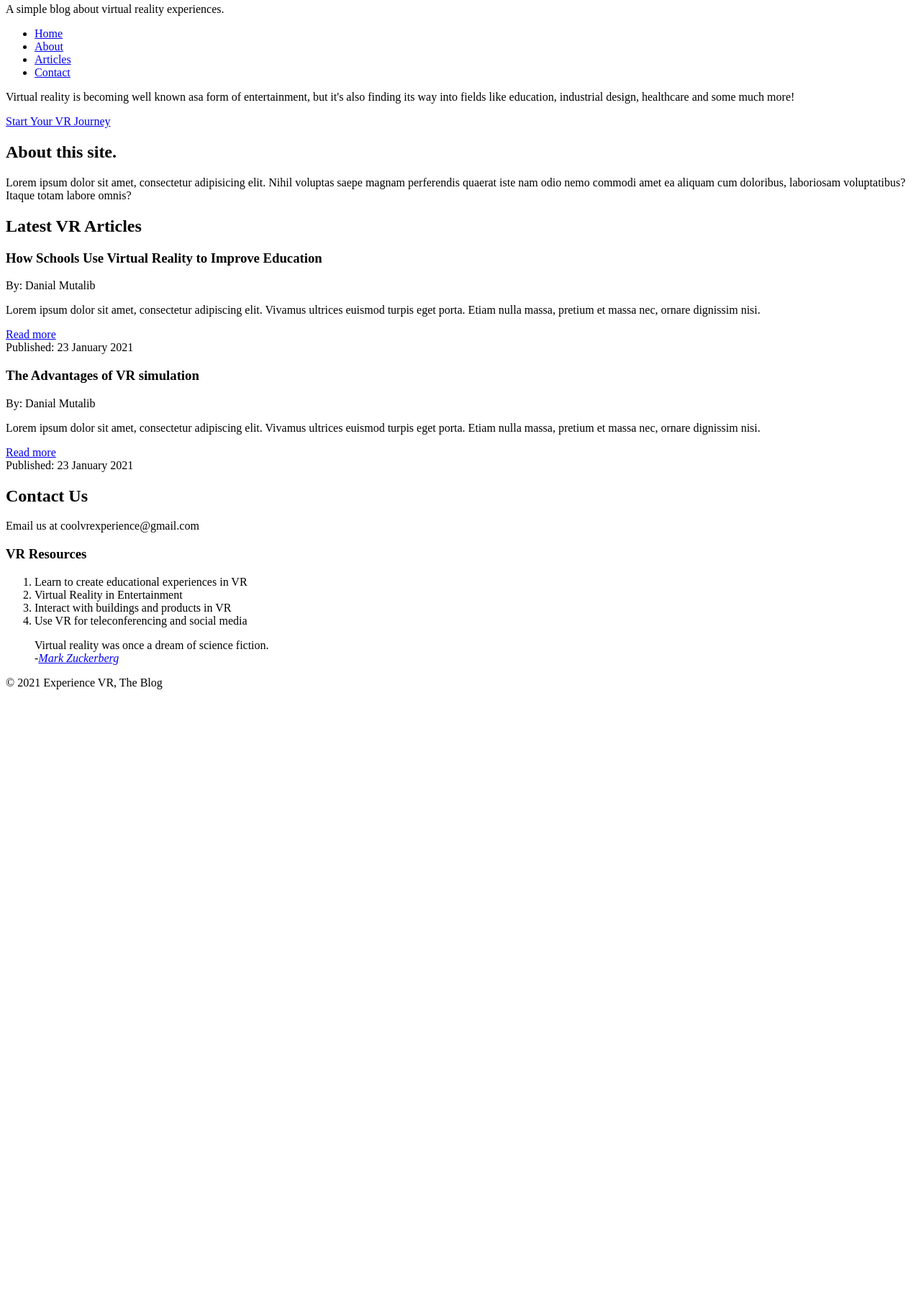
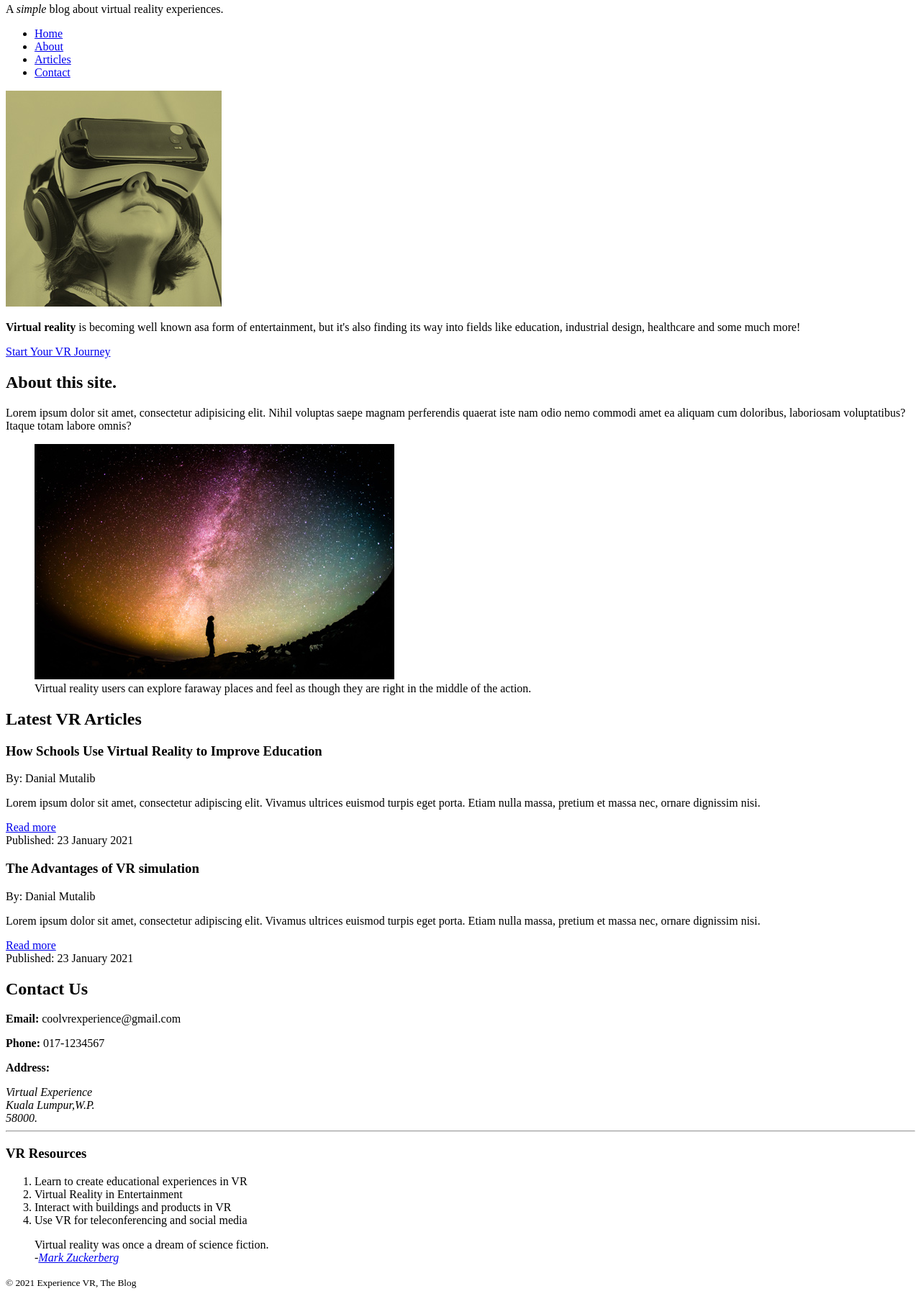
Before and after one commit to TreehouseFrontEndDevTutorials-WORKSPACE/TreehouseFrontEndTrack_ImagesTextAndLinks-WORKSPACE, a plain HTML site: page index.html in a window 1280 px wide. Shown: the part 76-1870 px from the top of the page at 72% size. Before the commit the page ends 1050 px from the top, so only its background shows below. Drawn offline with Linux system fonts and the light colour scheme.

Commit message:
Updated and changes to folder
-Added pathfiles to root folder

```diff
--- a/index.html
+++ b/index.html
@@ -9,7 +9,7 @@
     <div>
         <header>
             <h1>Experience VR</h1>
-            <p> A simple blog about virtual reality experiences.</p>
+            <p> A <em>simple</em> blog about virtual reality experiences.</p>
 
             <nav>
                 <ul>
@@ -21,7 +21,8 @@
             </nav>
         </header>
 
-        <p>Virtual reality is becoming well known asa  form of entertainment, but it's also
+        <img src="img/featured.jpg" alt="Image 1">
+        <p><strong>Virtual reality</strong> is becoming well known asa  form of entertainment, but it's also
             finding its way into fields like education, industrial design, healthcare and some much more!
         </p>
 
@@ -32,6 +33,12 @@
                 <p>Lorem ipsum dolor sit amet, consectetur adipisicing elit. Nihil
                     voluptas saepe magnam perferendis quaerat iste nam odio nemo commodi
                     amet ea aliquam cum doloribus, laboriosam voluptatibus? Itaque totam labore omnis?</p>
+                    <figure>
+                    <img src="img/vr-space.jpg" alt="Space Picture">
+                        <figcaption>
+                            Virtual reality users can explore faraway places and feel as though they are right in the middle of the action.
+                        </figcaption>
+                    </figure>
             </section>
 
             <section>
@@ -45,7 +52,7 @@
                     <p>Lorem ipsum dolor sit amet, consectetur adipiscing elit. Vivamus ultrices euismod turpis eget porta. Etiam nulla massa,
                     pretium et massa nec, ornare dignissim nisi.</p>
 
-                    <a href="article.html">Read more</a>
+                    <a href="articles/2021/article.html">Read more</a>
                     <footer>Published: 23 January 2021</footer>
                 </article>
 
@@ -57,17 +64,27 @@
                     <p>Lorem ipsum dolor sit amet, consectetur adipiscing elit. Vivamus ultrices euismod turpis eget porta. Etiam nulla massa,
                     pretium et massa nec, ornare dignissim nisi.</p>
 
-                    <a href="article.html">Read more</a>
+                    <a href="articles/2021/article.html">Read more</a>
                     <footer>Published: 23 January 2021</footer>
                 </article>
             </section>
 
             <section>
                     <h2>Contact Us</h2>
-                    <p>Email us at coolvrexperience@gmail.com</p>
+                    <p><strong>Email:</strong> coolvrexperience@gmail.com</p>
+                    <p><strong>Phone:</strong> 017-1234567</p>
+                    <p><strong>Address:</strong></p>
+                    <address>
+                        Virtual Experience<br>
+                        Kuala Lumpur,W.P. <br>
+                        58000.
+                    </address>
             </section>
 
         </main>
+
+        <hr>
+
         <aside>
             <h3>VR Resources</h3>
 
@@ -88,7 +105,7 @@
         </aside>
 
         <footer>
-            <p>&copy; 2021 Experience VR, The Blog</p>
+            <p><small>&copy; 2021 Experience VR, The Blog</small></p>
         </footer>
     </div>
 </body>
```
Also changed, not shown: articles/2021/article.html (renamed from article.html, +4 -1 lines), img/featured.jpg (renamed from featured.jpg), img/vr-space.jpg (renamed from vr-space.jpg), img/vr-user.jpg (renamed from vr-user.jpg).
